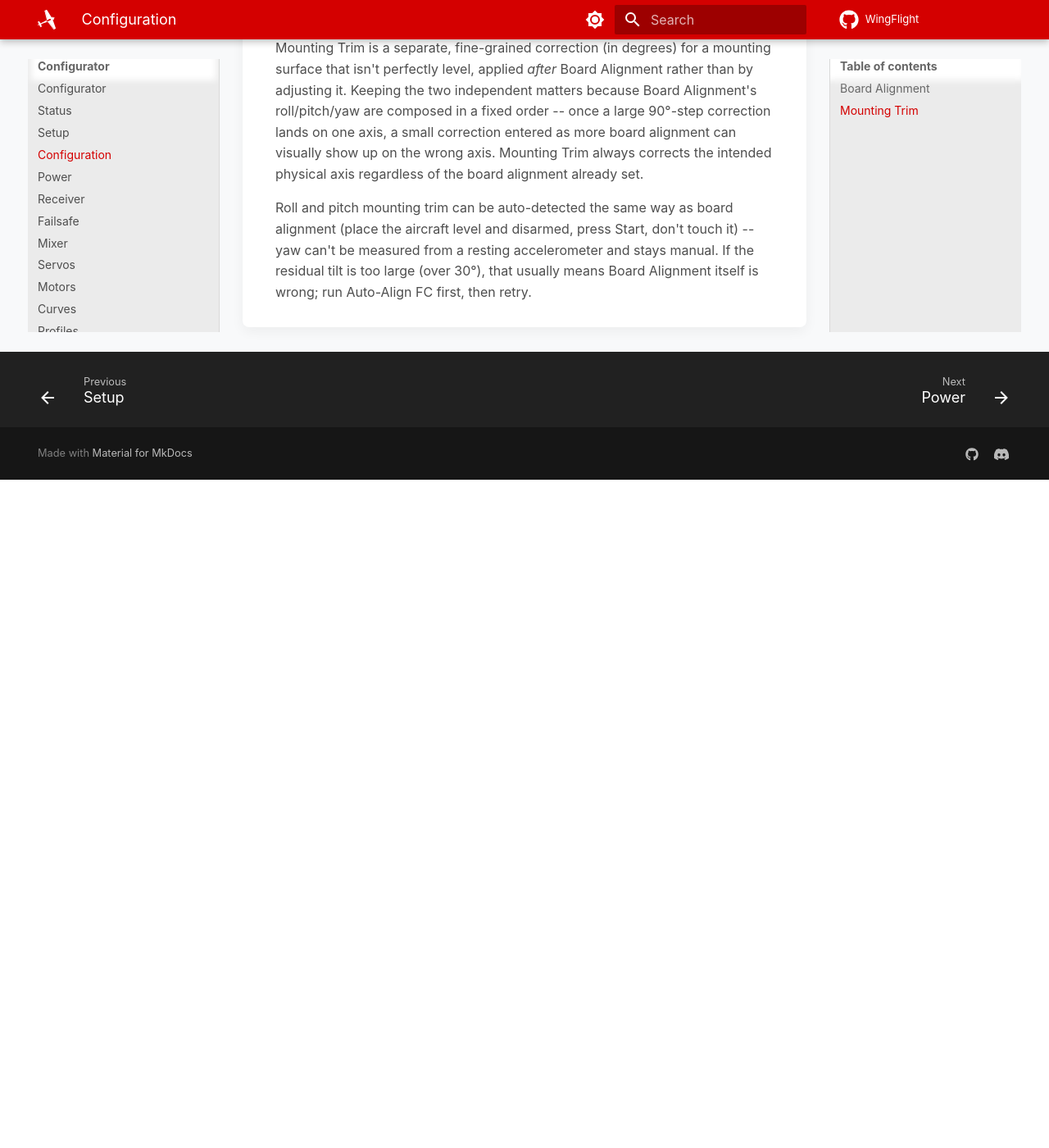
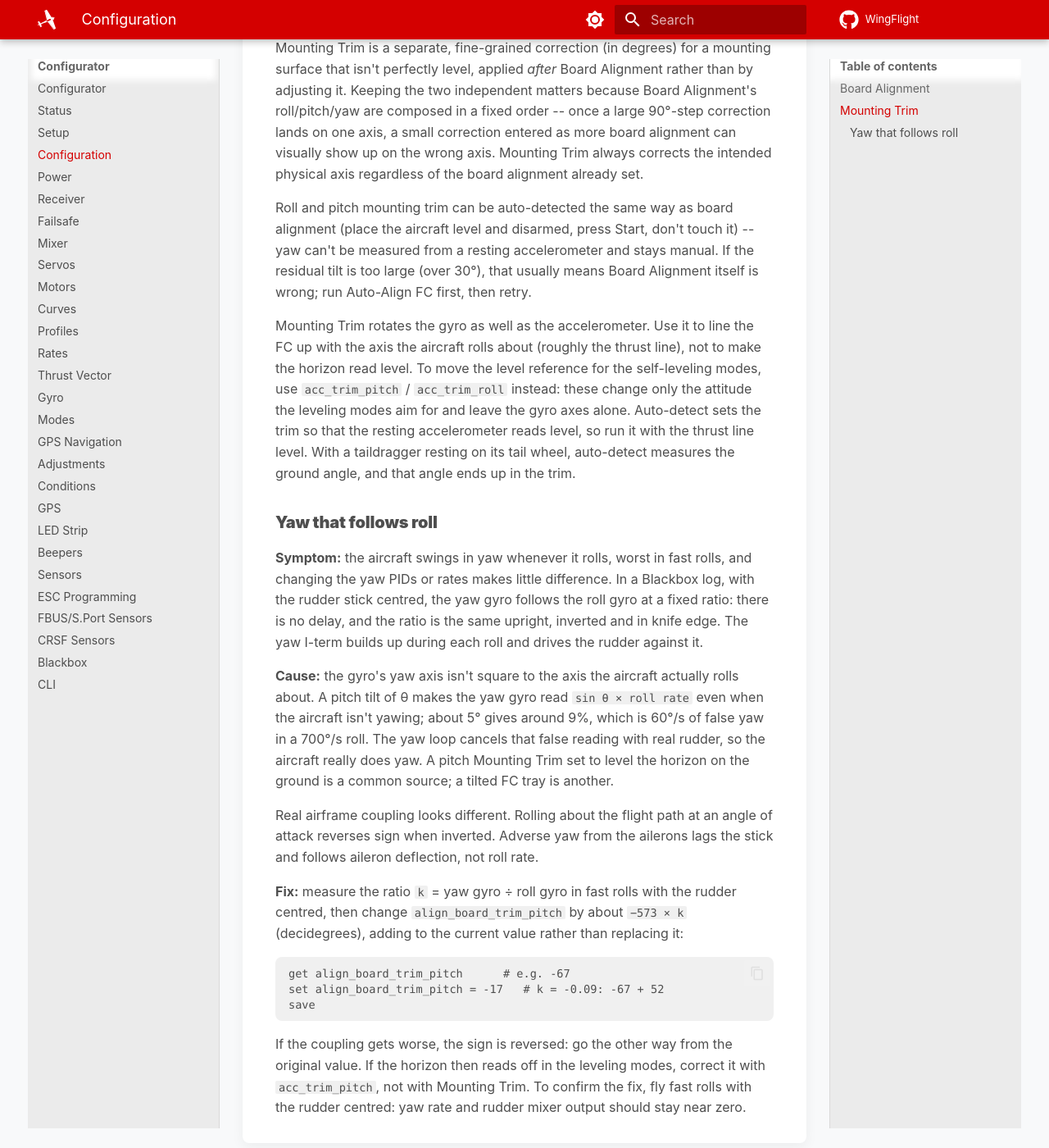
Before and after one commit to WingFlight/wingflight-docs, an MkDocs documentation site: the page built from docs/configurator/tabs/configuration.md, in a window 1280 px wide and 1400 px high, scrolled down 1130 px. Shown: the whole window at 82% size. Built offline with MkDocs 1.6.1 and Material for MkDocs 9.7.7, drawn with Linux system fonts in a browser that asks for light colours; before the commit the page ends 1715 px from its top, so only the background shows below that.

Commit message:
Document yaw that follows roll from a tilted gyro axis (#73)
Mounting Trim rotates the gyro as well as the accelerometer. A pitch trim
used to level the horizon makes the yaw gyro read a fixed share of roll
rate, and the yaw loop answers it with real rudder. Add the symptom, how to
tell it from aerodynamic coupling, and the trim correction.

Co-authored-by: Rob Thomson <rob@rt-rc.com>
Co-authored-by: Claude Opus 5.5 <noreply@anthropic.com>

````diff
--- a/docs/configurator/tabs/configuration.md
+++ b/docs/configurator/tabs/configuration.md
@@ -36,3 +36,51 @@ alignment (place the aircraft level and disarmed, press Start, don't touch
 it) -- yaw can't be measured from a resting accelerometer and stays manual.
 If the residual tilt is too large (over 30°), that usually means Board
 Alignment itself is wrong; run Auto-Align FC first, then retry.
+
+Mounting Trim rotates the gyro as well as the accelerometer. Use it to line
+the FC up with the axis the aircraft rolls about (roughly the thrust line),
+not to make the horizon read level. To move the level reference for the
+self-leveling modes, use `acc_trim_pitch` / `acc_trim_roll` instead: these
+change only the attitude the leveling modes aim for and leave the gyro axes
+alone. Auto-detect sets the trim so that the resting accelerometer reads
+level, so run it with the thrust line level. With a taildragger resting on
+its tail wheel, auto-detect measures the ground angle, and that angle ends
+up in the trim.
+
+### Yaw that follows roll
+
+**Symptom:** the aircraft swings in yaw whenever it rolls, worst in fast
+rolls, and changing the yaw PIDs or rates makes little difference. In a
+Blackbox log, with the rudder stick centred, the yaw gyro follows the roll
+gyro at a fixed ratio: there is no delay, and the ratio is the same upright,
+inverted and in knife edge. The yaw I-term builds up during each roll and
+drives the rudder against it.
+
+**Cause:** the gyro's yaw axis isn't square to the axis the aircraft
+actually rolls about. A pitch tilt of θ makes the yaw gyro read
+`sin θ × roll rate` even when the aircraft isn't yawing; about 5° gives
+around 9%, which is 60°/s of false yaw in a 700°/s roll. The yaw loop
+cancels that false reading with real rudder, so the aircraft really does
+yaw. A pitch Mounting Trim set to level the horizon on the ground is a common
+source; a tilted FC tray is another.
+
+Real airframe coupling looks different. Rolling about the flight path at an
+angle of attack reverses sign when inverted. Adverse yaw from the ailerons
+lags the stick and follows aileron deflection, not roll rate.
+
+**Fix:** measure the ratio `k` = yaw gyro ÷ roll gyro in fast rolls with
+the rudder centred, then change `align_board_trim_pitch` by about
+`−573 × k` (decidegrees), adding to the current value rather than
+replacing it:
+
+```
+get align_board_trim_pitch      # e.g. -67
+set align_board_trim_pitch = -17   # k = -0.09: -67 + 52
+save
+```
+
+If the coupling gets worse, the sign is reversed: go the other way from the
+original value. If the horizon then reads off in the leveling modes, correct
+it with `acc_trim_pitch`, not with Mounting Trim. To confirm the fix, fly
+fast rolls with the rudder centred: yaw rate and rudder mixer output should
+stay near zero.
````
